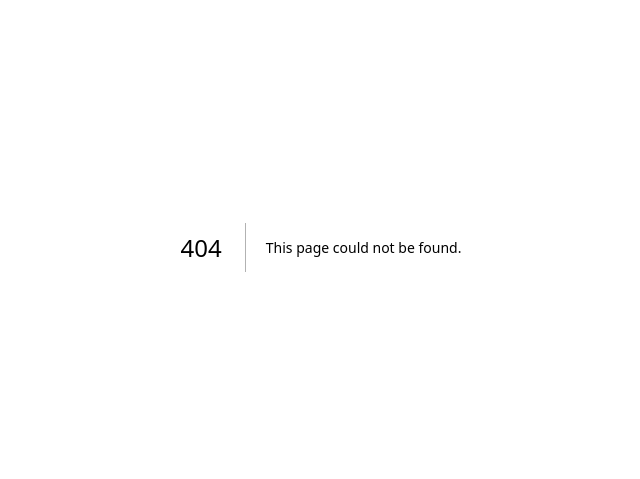
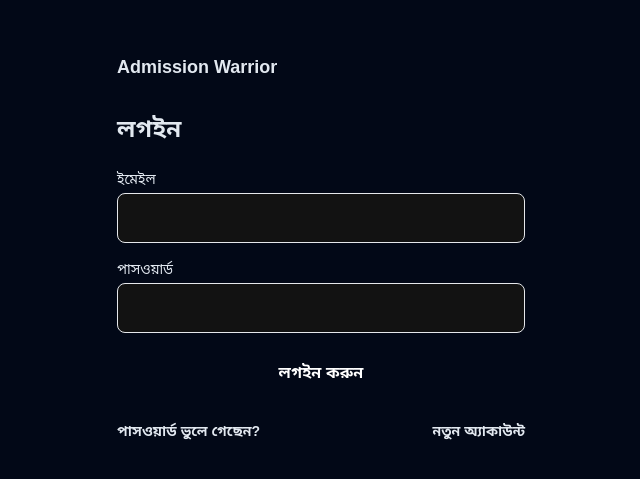
Before and after one commit to zisanislam17082008-ai/admission-warrior, a Next.js app: page /login in a window 1280 px wide. Before the commit this address had no page. Shown: the part 153-632 px from the top of the page, without its empty margins (319-959 px from the left). Built offline with nearby package versions, Linux system fonts and the light colour scheme.

Commit message:
Implement login page with email and password

```diff
--- /dev/null
+++ b/src/app/login/page.tsx
@@ -0,0 +1,67 @@
+"use client";
+
+import { useState } from "react";
+import Link from "next/link";
+import { useRouter } from "next/navigation";
+import AuthCard from "@/components/AuthCard";
+import { createClient } from "@/lib/supabase/client";
+
+const inputClass =
+  "w-full rounded-lg border border-line bg-surface px-4 py-3 text-base";
+
+export default function LoginPage() {
+  const router = useRouter();
+  const [email, setEmail] = useState("");
+  const [password, setPassword] = useState("");
+  const [error, setError] = useState<string | null>(null);
+  const [loading, setLoading] = useState(false);
+
+  async function onSubmit(e: React.FormEvent<HTMLFormElement>) {
+    e.preventDefault();
+    setError(null);
+    setLoading(true);
+    const supabase = createClient();
+    const { error: err } = await supabase.auth.signInWithPassword({
+      email: email.trim(),
+      password,
+    });
+    setLoading(false);
+    if (err) {
+      const m = err.message.toLowerCase();
+      setError(
+        m.includes("not confirmed")
+          ? "আগে ইমেইলের লিংকে ট্যাপ করে ভেরিফাই করুন।"
+          : "ইমেইল বা পাসওয়ার্ড ভুল।"
+      );
+      return;
+    }
+    router.push("/dashboard");
+    router.refresh();
+  }
+
+  return (
+    <AuthCard title="লগইন">
+      <form onSubmit={onSubmit} className="space-y-4">
+        <div>
+          <label htmlFor="email" className="mb-1 block text-sm font-medium">ইমেইল</label>
+          <input id="email" type="email" className={inputClass} value={email}
+            onChange={(e) => setEmail(e.target.value)} autoComplete="email" required />
+        </div>
+        <div>
+          <label htmlFor="password" className="mb-1 block text-sm font-medium">পাসওয়ার্ড</label>
+          <input id="password" type="password" className={inputClass} value={password}
+            onChange={(e) => setPassword(e.target.value)} autoComplete="current-password" required />
+        </div>
+        {error ? <p role="alert" className="text-sm text-red-600">{error}</p> : null}
+        <button type="submit" disabled={loading}
+          className="w-full rounded-lg bg-brand px-4 py-3 font-semibold text-white disabled:opacity-60">
+          {loading ? "অপেক্ষা করুন..." : "লগইন করুন"}
+        </button>
+      </form>
+      <div className="mt-6 flex justify-between text-sm">
+        <Link href="/forgot-password" className="font-semibold text-brand">পাসওয়ার্ড ভুলে গেছেন?</Link>
+        <Link href="/register" className="font-semibold text-brand">নতুন অ্যাকাউন্ট</Link>
+      </div>
+    </AuthCard>
+  );
+}
```
